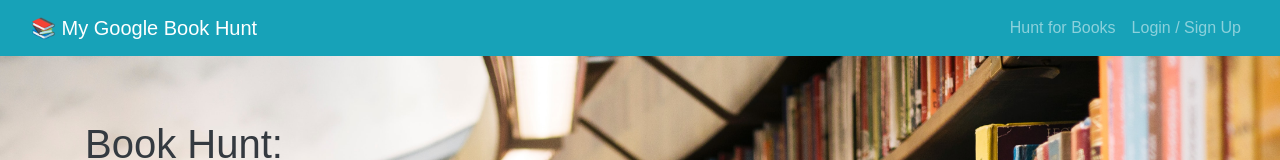
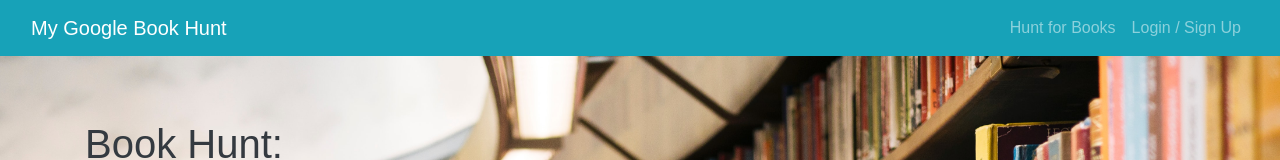
Before and after one commit to amiedawn/my-book-search, a React (Create React App) app in the folder client/: page / in a window 1280 px wide. Shown: the top 160 px of the page. Built offline with nearby package versions, Linux system fonts and the light colour scheme.

Commit message:
check changes

```diff
--- a/client/src/components/Navbar.js
+++ b/client/src/components/Navbar.js
@@ -15,7 +15,7 @@ const AppNavbar = () => {
       <Navbar bg='info' variant='dark' expand='lg'>
         <Container fluid>
           <Navbar.Brand as={Link} to='/'>
-            <span role="img" aria-label="Books Emoji">📚 My Google Book Hunt</span>
+            My Google Book Hunt
           </Navbar.Brand>
           <Navbar.Toggle aria-controls='navbar' />
           <Navbar.Collapse id='navbar'>
--- a/client/src/index.css
+++ b/client/src/index.css
@@ -1,5 +1,4 @@
 body {
- /* font-family: 'Rubik', sans-serif; */
  font-family: 'Bookman Old Style', sans-serif;
 }
 
@@ -9,8 +8,7 @@ h3,
 h4,
 h5,
 h6 {
- /* font-family: 'Rubik Mono One', sans-serif; */
- font-family: 'Bookman Old Style', sans-serif;
+  font-family: 'Bookman Old Style', sans-serif;
 }
 
 .small {
```
